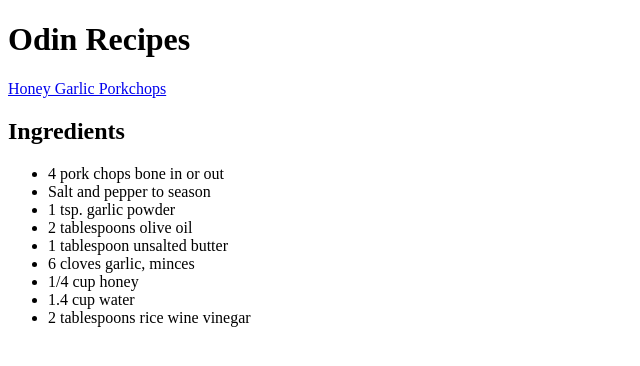
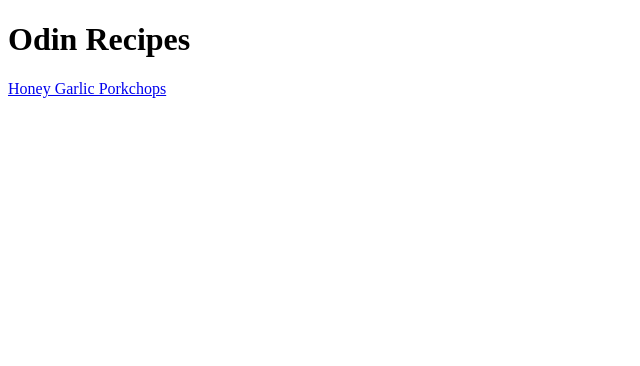
Before and after one commit to maasymaas16/odin-recipes, a plain HTML site: page index.html in a window 1280 px wide. Shown: the whole page, without its empty margins (0-640 px from the left). Drawn offline with Linux system fonts and the light colour scheme.

```diff
--- a/index.html
+++ b/index.html
@@ -7,17 +7,5 @@
 <body>
     <h1>Odin Recipes</h1>
     <a href="porkchops.html">Honey Garlic Porkchops</a>
-    <h2>Ingredients</h2>
-    <ul>
-        <li>4 pork chops bone in or out</li>
-        <li>Salt and pepper to season</li>
-        <li>1 tsp. garlic powder</li>
-        <li>2 tablespoons olive oil</li>
-        <li>1 tablespoon unsalted butter</li>
-        <li>6 cloves garlic, minces</li>
-        <li>1/4 cup honey</li>
-        <li>1.4 cup water</li>
-        <li>2 tablespoons rice wine vinegar</li>
-    </ul>
 </body>
 </html>
```
Also changed, not shown: porkchops.html (+10 -1 lines).
